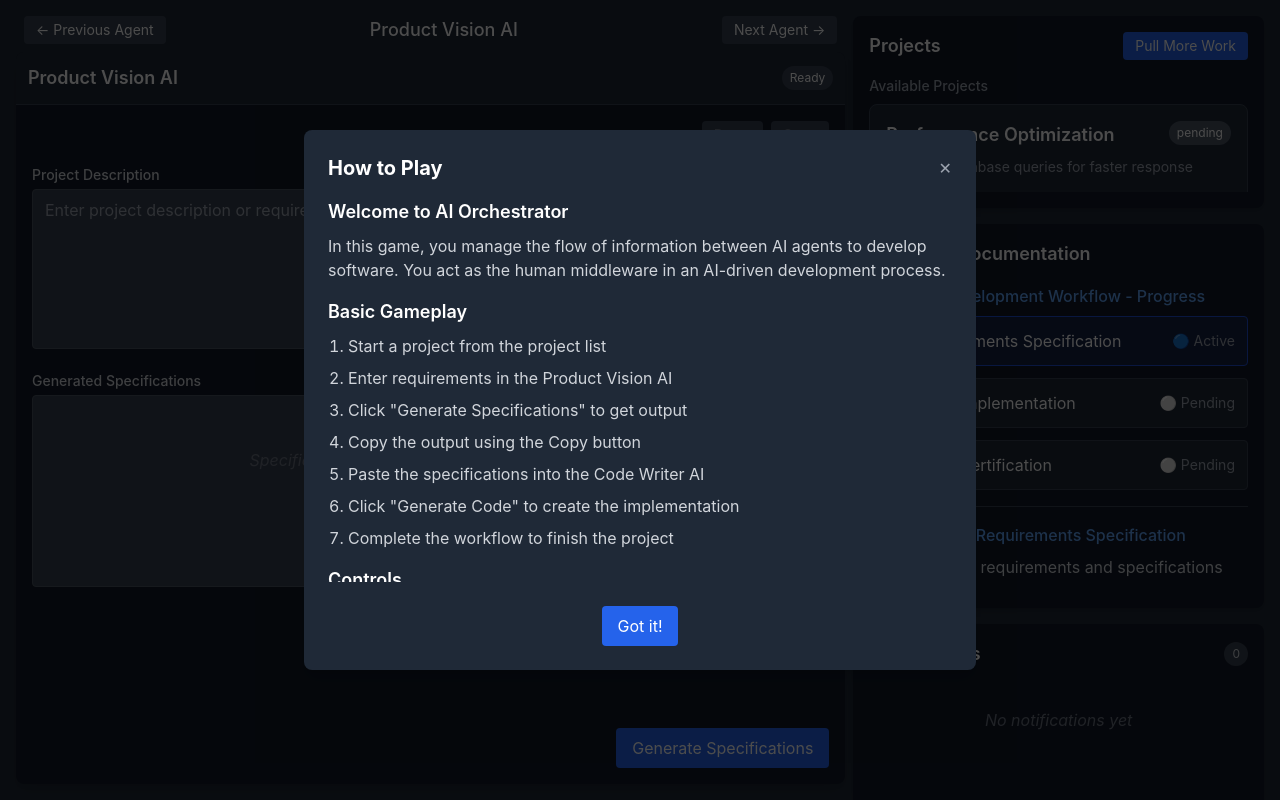
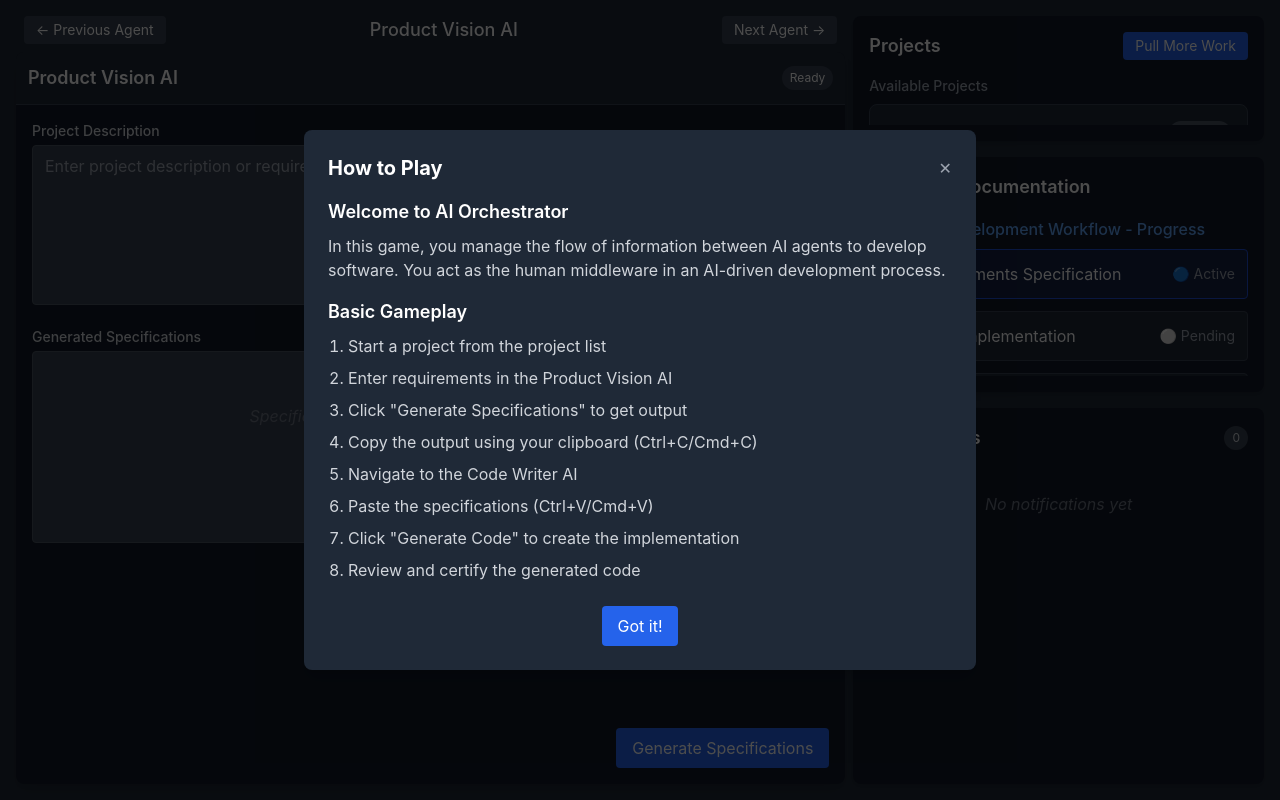
Before and after one commit to rranshous/ai_orchestration_game, a React (Vite) app: page / in a window 1280 px wide. Built offline with nearby package versions, Linux system fonts and the light colour scheme.

Commit message:
third playthrough update

```diff
--- a/src/components/agents/BaseAgentInterface.tsx
+++ b/src/components/agents/BaseAgentInterface.tsx
@@ -1,10 +1,9 @@
 import React, { ReactNode, useEffect } from 'react';
 import { useAppDispatch, useAppSelector } from '../../state/hooks';
 import { AiAgent, setInput, startProcessing, completeProcessing, setError } from '../../state/reducers/agentReducer';
-import { useClipboard } from '../../context/ClipboardContext';
 import { delay } from '../../utils/helpers';
 import { completeStep } from '../../state/reducers/workflowReducer';
-import { showToast, showCompletionDialog } from '../../state/reducers/notificationReducer';
+import { showCompletionDialog } from '../../state/reducers/notificationReducer';
 import { completeProject } from '../../state/reducers/projectReducer';
 
 interface BaseAgentProps {
@@ -14,14 +13,13 @@ interface BaseAgentProps {
 
 const BaseAgentInterface: React.FC<BaseAgentProps> = ({ agent, children }) => {
   const dispatch = useAppDispatch();
-  const { content, sourceId, setCopyContent } = useClipboard();
 
   // Get workflow and project information
   const workflow = useAppSelector(state => state.workflow.current);
   const activeStep = useAppSelector(state => workflow.steps.find(step => step.isActive));
 
   // Check if this is the final step (certification step)
-  const isFinalStep = workflow.steps.findIndex(step => step.id === activeStep?.id) === workflow.steps.length - 1;
+  const isCertificationStep = activeStep?.id === "step-certification";
   const activeProject = useAppSelector(state => {
     const activeProjectId = state.projects.activeProjectId;
     return activeProjectId ? state.projects.projects.find(p => p.id === activeProjectId) : null;
@@ -35,10 +33,8 @@ const BaseAgentInterface: React.FC<BaseAgentProps> = ({ agent, children }) => {
       }
     };
 
-    // Add event listener
     document.addEventListener('processAgent', handleProcessEvent as EventListener);
 
-    // Clean up
     return () => {
       document.removeEventListener('processAgent', handleProcessEvent as EventListener);
     };
@@ -47,28 +43,12 @@ const BaseAgentInterface: React.FC<BaseAgentProps> = ({ agent, children }) => {
   // Auto-complete workflow step when agent processing is done
   useEffect(() => {
     if (agent.status === "complete" && activeStep?.agentId === agent.id) {
-      // When this agent's processing completes and it's the active step, mark the step as completed
-      dispatch(completeStep({ stepId: activeStep.id }));
+      // Only auto-complete non-certification steps
+      if (!isCertificationStep) {
+        dispatch(completeStep({ stepId: activeStep.id }));
+      }
     }
-  }, [agent.status, activeStep, dispatch]);
-
-  const handleCopy = () => {
-    if (agent.currentOutput) {
-      setCopyContent(agent.currentOutput, agent.id);
-
-      // Show guidance toast
-      dispatch(showToast({
-        type: "success",
-        message: "Content copied! Now paste it to the next agent."
-      }));
-    }
-  };
-
-  const handlePaste = () => {
-    if (content && sourceId !== agent.id) {
-      dispatch(setInput({ agentId: agent.id, input: content }));
-    }
-  };
+  }, [agent.status, activeStep, dispatch, isCertificationStep]);
 
   const handleProcess = async () => {
     if (agent.status === "processing" || !agent.currentInput.trim()) {
@@ -104,6 +84,11 @@ const BaseAgentInterface: React.FC<BaseAgentProps> = ({ agent, children }) => {
   const handleCertifyCode = () => {
     if (!activeProject) return;
 
+    // Mark the certification step as completed
+    if (activeStep?.id === "step-certification") {
+      dispatch(completeStep({ stepId: activeStep.id }));
+    }
+
     // For demo, always mark as successful
     const success = true;
     dispatch(completeProject({ projectId: activeProject.id, success }));
@@ -112,40 +97,18 @@ const BaseAgentInterface: React.FC<BaseAgentProps> = ({ agent, children }) => {
     dispatch(showCompletionDialog({ project: { ...activeProject, success } }));
   };
 
-  // Calculate copy/paste button states
-  const canCopy = agent.currentOutput && agent.status === "complete";
-  const canPaste = !!content && sourceId !== agent.id;
-
-  // Only show the "Certify Code" button on the final step when completed
-  const showCertifyButton = isFinalStep &&
+  // Only show the "Certify Code" button on the certification step
+  const showCertifyButton = isCertificationStep &&
                             agent.status === "complete" &&
-                            agent.currentOutput &&
                             activeStep?.agentId === agent.id;
 
   return (
     <div className="agent-interface flex flex-col h-full">
-      <div className="agent-actions flex justify-end space-x-2 mb-4">
-        <button
-          className={`px-3 py-1 rounded text-sm ${canPaste ? 'bg-blue-600 hover:bg-blue-700' : 'bg-gray-700 text-gray-500 cursor-not-allowed'}`}
-          onClick={handlePaste}
-          disabled={!canPaste}
-        >
-          Paste
-        </button>
-        <button
-          className={`px-3 py-1 rounded text-sm ${canCopy ? 'bg-green-600 hover:bg-green-700' : 'bg-gray-700 text-gray-500 cursor-not-allowed'}`}
-          onClick={handleCopy}
-          disabled={!canCopy}
-        >
-          Copy
-        </button>
-      </div>
-
       {children}
 
       {showCertifyButton && (
         <div className="mt-4 bg-green-900/30 border border-green-700 rounded-md p-3 text-center">
-          <p className="text-sm text-green-300 mb-2">Code generation complete. Please review the code and certify if it meets requirements.</p>
+          <p className="text-sm text-green-300 mb-2">Review the code and certify if it meets requirements.</p>
           <button
             className="bg-green-600 hover:bg-green-700 text-white px-4 py-2 rounded font-medium"
             onClick={handleCertifyCode}
--- a/src/components/feedback/HelpDialog.tsx
+++ b/src/components/feedback/HelpDialog.tsx
@@ -35,19 +35,21 @@ const HelpDialog: React.FC<HelpDialogProps> = ({
               <li>Start a project from the project list</li>
               <li>Enter requirements in the Product Vision AI</li>
               <li>Click "Generate Specifications" to get output</li>
-              <li>Copy the output using the Copy button</li>
-              <li>Paste the specifications into the Code Writer AI</li>
+              <li>Copy the output using your clipboard (Ctrl+C/Cmd+C)</li>
+              <li>Navigate to the Code Writer AI</li>
+              <li>Paste the specifications (Ctrl+V/Cmd+V)</li>
               <li>Click "Generate Code" to create the implementation</li>
-              <li>Complete the workflow to finish the project</li>
+              <li>Review and certify the generated code</li>
+              <li>Complete the project</li>
             </ol>
           </div>
 
           <div>
             <h3 className="text-lg font-semibold mb-2">Controls</h3>
             <ul className="list-disc pl-5 text-gray-300 space-y-2">
-              <li><strong>Copy Button</strong>: Copies output from an AI agent</li>
-              <li><strong>Paste Button</strong>: Pastes content into an AI agent's input</li>
+              <li><strong>Next/Previous Agent</strong>: Switch between AI agent panels</li>
               <li><strong>Generate Button</strong>: Tells the AI to process input</li>
+              <li><strong>Certify Button</strong>: Approves the final code output</li>
             </ul>
           </div>
 
--- a/src/components/workspace/DocumentationPanel.tsx
+++ b/src/components/workspace/DocumentationPanel.tsx
@@ -27,7 +27,9 @@ const DocumentationPanel: React.FC = () => {
   };
 
   return (
-    <div className="documentation-panel p-4 h-full flex flex-col overflow-hidden">
+    <div className="documentation-panel p-4 h-full flex flex-col">
+      {/* Make the entire content area scrollable instead of individual sections */}
+      <div className="overflow-y-auto flex-1">
         <h2 className="text-lg font-semibold mb-4">Workflow Documentation</h2>
 
         {activeProject && (
@@ -41,7 +43,7 @@ const DocumentationPanel: React.FC = () => {
           <h3 className="text-md font-medium text-blue-400 mb-2">
             {workflow.name} - Progress
           </h3>
-        <div className="workflow-steps space-y-3 overflow-y-auto">
+          <div className="workflow-steps space-y-3">
             {workflow.steps.map((step, index) => (
               <div key={step.id} className="relative">
                 <div
@@ -62,12 +64,13 @@ const DocumentationPanel: React.FC = () => {
                     <span className="text-sm text-gray-400">{renderStepStatus(step)}</span>
                   </div>
                 </div>
+                {/* Removed vertical connecting line as requested */}
               </div>
             ))}
           </div>
         </div>
 
-      <div className="current-step border-t border-gray-700 pt-4 flex-grow overflow-y-auto">
+        <div className="current-step border-t border-gray-700 pt-4">
           <h3 className="text-md font-medium text-blue-400 mb-2">Current Step: {activeStep.name}</h3>
           <p className="text-gray-300 mb-4">{activeStep.description}</p>
 
@@ -79,9 +82,11 @@ const DocumentationPanel: React.FC = () => {
               <div className="mt-4 p-3 bg-gray-800 rounded">
                 <p className="text-sm text-gray-300">
                   {activeAgent.type === "product_vision" ? (
-                  "1. The project description is pre-populated in the Project Description field.\n2. Add any additional requirements or details.\n3. Click 'Generate Specifications' to create detailed specs.\n4. After processing, click the 'Copy' button to copy the output for use in the Code Writer."
+                    "1. View the project description above.\n2. Add some made-up requirements to the AI.\n3. Click 'Generate Specifications' to create detailed specs.\n4. Use your clipboard to copy the output for the next step."
                   ) : activeAgent.type === "code_writer" ? (
-                  "1. Click the 'Paste' button to paste in the specifications from the Product Vision AI.\n2. Click 'Generate Code' to create the implementation.\n3. After code is generated, click 'Complete Project' to finish."
+                    activeStep.id === "step-certification" ?
+                    "1. Review the generated code for quality and correctness.\n2. Click 'Certify Code' if the code meets the requirements." :
+                    "1. Paste in the specifications from the Product Vision AI.\n2. Click 'Generate Code' to create the implementation."
                   ) : (
                     "Follow the instructions for this agent to complete the workflow step."
                   )}
@@ -91,6 +96,7 @@ const DocumentationPanel: React.FC = () => {
           )}
         </div>
       </div>
+    </div>
   );
 };
 
--- a/src/components/workspace/Workspace.tsx
+++ b/src/components/workspace/Workspace.tsx
@@ -58,23 +58,26 @@ const Workspace: React.FC = () => {
         </div>
       </div>
 
-      {/* Right side panels */}
-      <div className="col-span-4 row-span-6 space-y-4">
+      {/* Changed layout: Split the right panel into two columns */}
+      <div className="col-span-4 row-span-6 grid grid-cols-1 grid-rows-2 gap-4">
+        {/* Top section: Projects and Documentation */}
+        <div className="row-span-1 flex flex-col space-y-4">
           {/* Project Selection Panel */}
-        <div className="bg-gray-900 rounded-lg shadow-md h-1/4 overflow-hidden">
+          <div className="bg-gray-900 rounded-lg shadow-md h-1/3 overflow-hidden">
             <ProjectSelector />
           </div>
 
-        {/* Documentation Panel */}
+          {/* Documentation Panel - Takes up most of the space */}
           {layout.documentationPanel.visible && (
-          <div className="bg-gray-900 rounded-lg shadow-md h-2/4 overflow-auto">
+            <div className="bg-gray-900 rounded-lg shadow-md flex-1 overflow-auto">
               <DocumentationPanel />
             </div>
           )}
+        </div>
 
-        {/* Notifications Panel */}
+        {/* Bottom section: Notifications Panel - Takes up the entire second row */}
         {layout.notificationsPanel.visible && (
-          <div className="bg-gray-900 rounded-lg shadow-md h-1/4 overflow-auto">
+          <div className="bg-gray-900 rounded-lg shadow-md row-span-1 overflow-auto">
             <NotificationsPanel />
           </div>
         )}
```
Also changed, not shown: 1 other file (tests, documents, lock files or other folders). Lines whose indentation alone changed are shown as unchanged.
